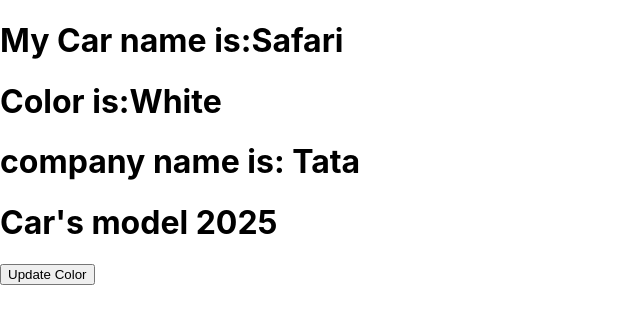
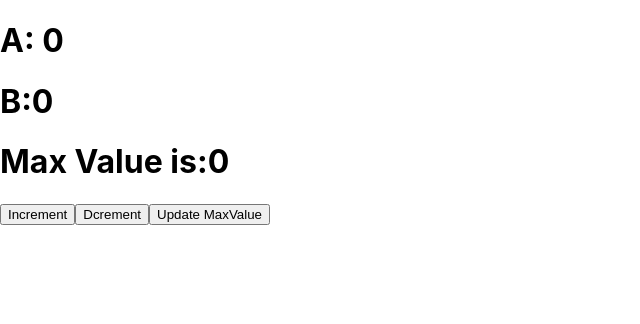
Before and after one commit to anurag-vns/anurag, a React (Create React App) app: page / in a window 1280 px wide. Shown: the top 324 px of the page, without its empty margins (0-640 px from the left). Built offline with nearby package versions, Linux system fonts and the light colour scheme.

Commit message:
using usestate
find max value between two value

```diff
--- a/src/App.js
+++ b/src/App.js
@@ -1,9 +1,10 @@
-import Car from "./Car";
+
+import Maximum from "./Maximum";
 
 
 function App() {
   return (
- <Car/>
+ <Maximum/>
   )
 }
 export default App;
--- a/src/Maximum.js
+++ b/src/Maximum.js
@@ -3,22 +3,20 @@
 
     const [a, setA] = useState(0);
     const [b, setB] = useState(0);
-    const [max, setMax] = useState(0);
+    const [max, setMax] = useState((a>b)? a:b);
 
     return (
         <>
             <h1>A: {a}</h1>
             <h1>B:{b}</h1>
             <h1>Max Value is:{max ? a : b}</h1>
-            <h1>Subtract value is: {max}</h1>
-            <h1>Add number:{max}</h1>
+
 
 
             <button onClick={() => setA(a + 1)}>Increment</button>
             <button onClick={() => setB(b + 1)}>Dcrement</button>
-            <button onClick={() => setMax(a > b)}>Update MaxValue</button>
-            <button onClick={() => setMax(a + b)}>Add Number</button>
-            <button onClick={() => setMax(a - b)}>Update Subtract</button>
+            <button onClick={() => setMax(a > b)?a:b}>Update MaxValue</button>
+
 
 
 
```
